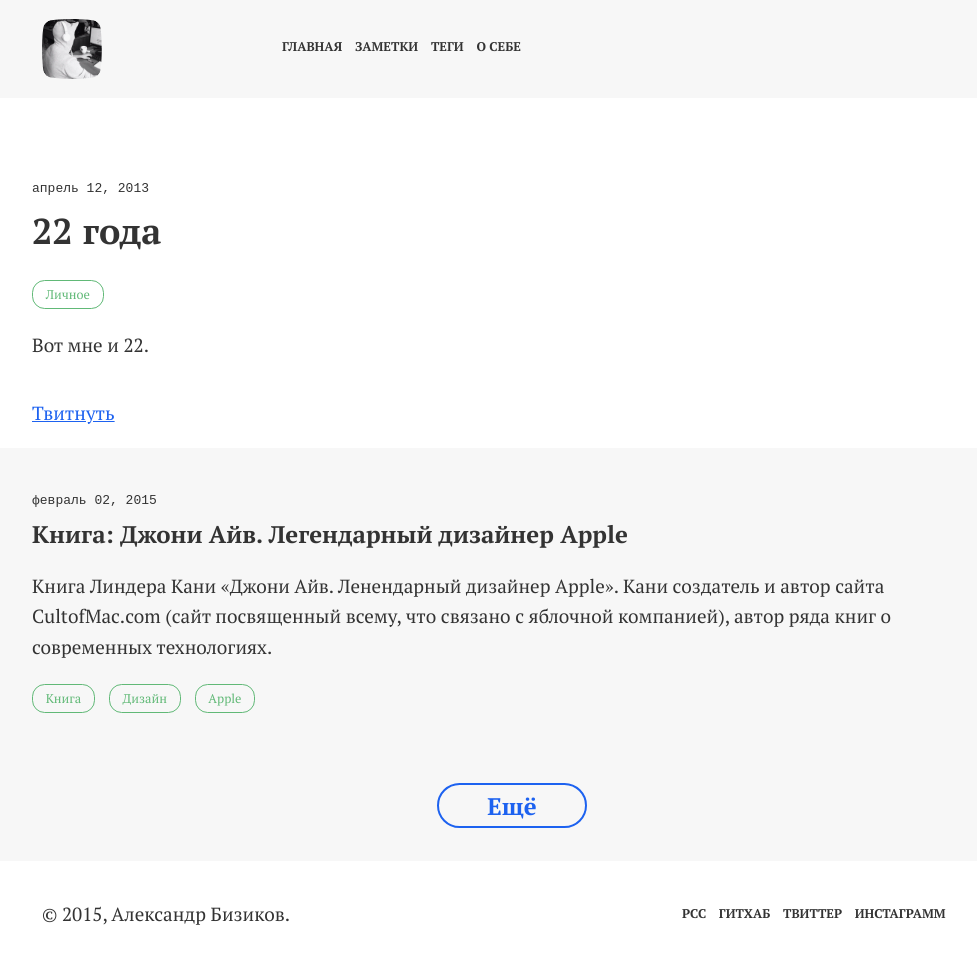
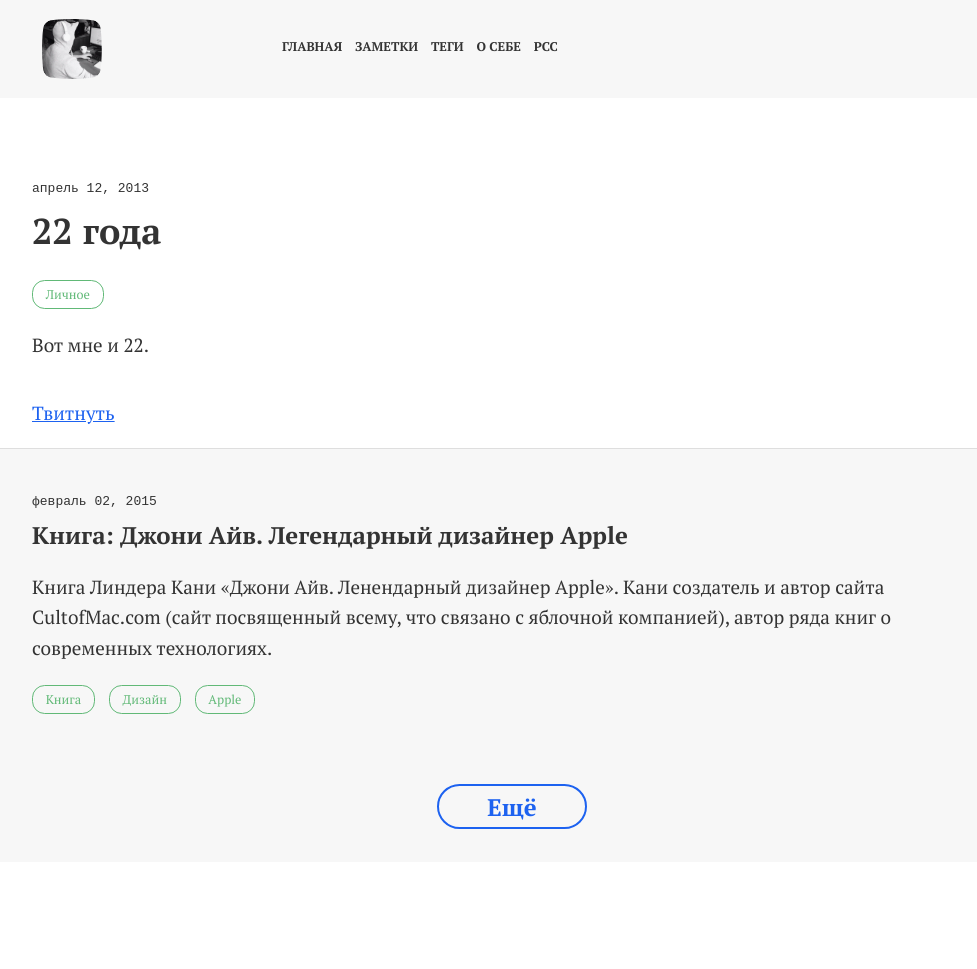
Before and after one commit to anna-vanlee/bizikov.ru, a Jekyll site: the page built from _posts/published/2013-04-12-22-goda.markdown, in a window 1280 px wide. Shown: the whole page, without its empty margins (128-1105 px from the left). Built offline with Jekyll 4.4.1, drawn with Linux system fonts in a browser that asks for light colours; comment, search, counter and statistics services are not loaded; after the commit the page ends 900 px from its top, so only the background shows below that.

Commit message:
Правка стилей

```diff
--- a/_config.yml
+++ b/_config.yml
@@ -19,6 +19,8 @@ header_menu:
     url: /tags/
   - title: О себе
     url: /about/
+  - title: РСС
+    url: /feed.xml
 
 footer_menu:
   - title: РСС
--- a/_includes/footer.html
+++ b/_includes/footer.html
@@ -1,17 +1,3 @@
-<footer class="container copy">
-    <div class="cell-2-3">
-        <div class="module">
-            &copy; 2015, Александр Бизиков.
-        </div>
-    </div>
-    <div class="cell-1-3">
-        <div class="module">
-            <ul class="menu list">
-                {% for link in site.footer_menu %}<li class="menu-item"><a class="menu-item-link" title="{{ link.title }}" target="_blank" href="{{ link.url }}">{{ link.title }}</a></li>{% endfor %}
-            </ul>
-        </div>
-    </div>
-</footer>
 <!-- Подтверждение авторства для гугл плюса -->
 <a href="{{ site.social.google }}" rel="publisher" style="display: none"></a>
 <script type="text/javascript" src="{{ site.url }}/assets/js/folium.min.js"></script>
--- a/_includes/index-header.html
+++ b/_includes/index-header.html
@@ -10,7 +10,9 @@
         <div class="cell-2-3">
             <div class="module">
                 <div class="about-title">Я есть @Bizi</div>
-                <div class="about-description">Привет, меня зовут Александр Бизиков. Я знаю HTML, CSS, JavaScript. Верстаю сайты, делаю темы для Wordpress. Люблю фотографировать, работаю веб-разработчиком в <a href="http://i-sys.ru" target="_blank">i-Sys</a>.</div>
+                <div class="about-description">
+                    <p>Привет, меня зовут Александр Бизиков. Я знаю HTML, CSS, JavaScript. Верстаю сайты, делаю темы для Wordpress. Люблю фотографировать, работаю веб-разработчиком в <a href="http://i-sys.ru" target="_blank">i-Sys</a>.</p>
+                </div>
                 {% include nav.html %}
             </div>
         </div>
--- a/_layouts/page.html
+++ b/_layouts/page.html
@@ -4,9 +4,9 @@ layout: default
 
 {% include post-header.html %}
 
-<div class="container">
-    <div class="content">
+<article class="content">
+    <div class="container">
         <h1 class="post-title">{{ page.title }}</h1>
         {{ content }}
     </div>
-</div>
+</article>
--- a/assets/less/main.less
+++ b/assets/less/main.less
@@ -243,6 +243,7 @@ blockquote {
 
 .more {
   overflow: hidden;
+  border-top: 1px solid darken(@epsilon, 10%);
   background-color: @epsilon;
 }
 
--- a/index.html
+++ b/index.html
@@ -16,7 +16,7 @@ keywords: Bizikov, Бизиков, Верстальщик, Разработчи
     </ul>
 </div>
 
-<div class="subscribe">
+<div class="more subscribe">
     <div class="container">
         <div class="cell-1-2">
             <div class="module">
```
Also changed, not shown: assets/css/style.css.
